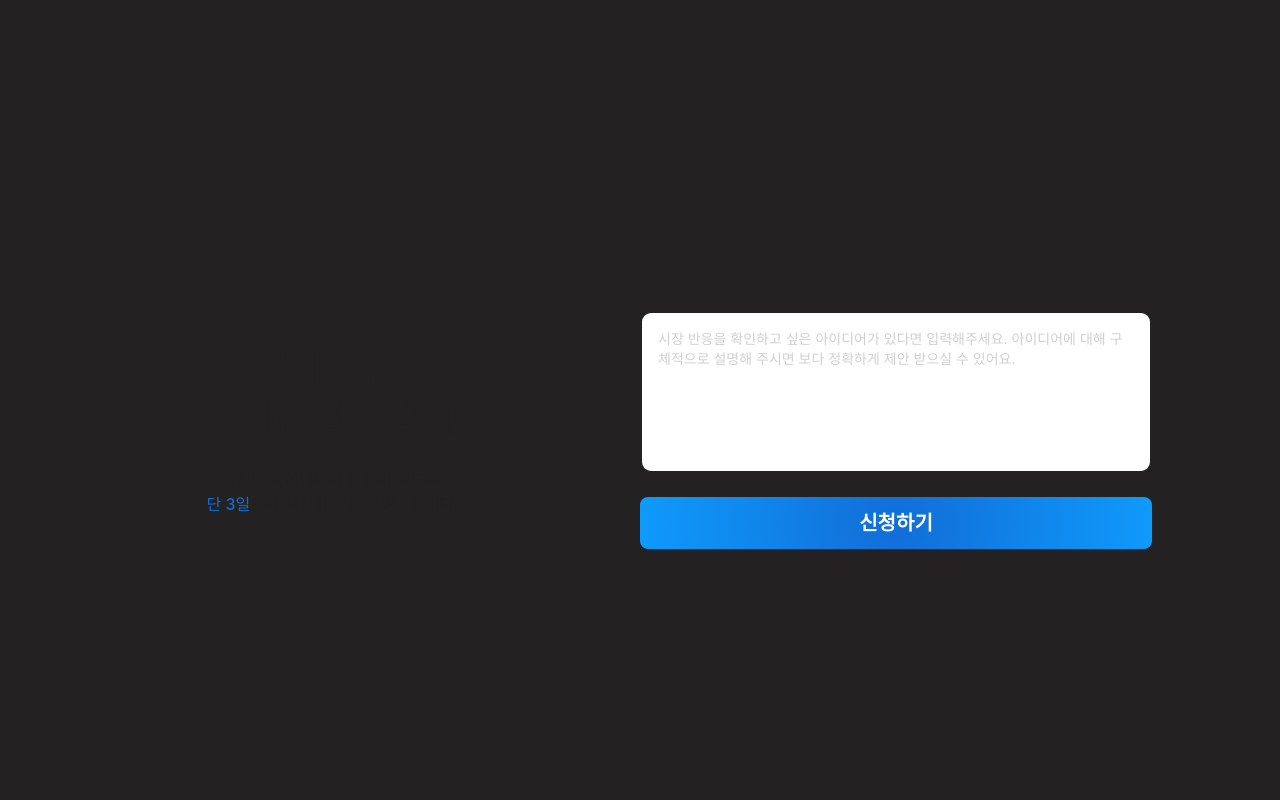
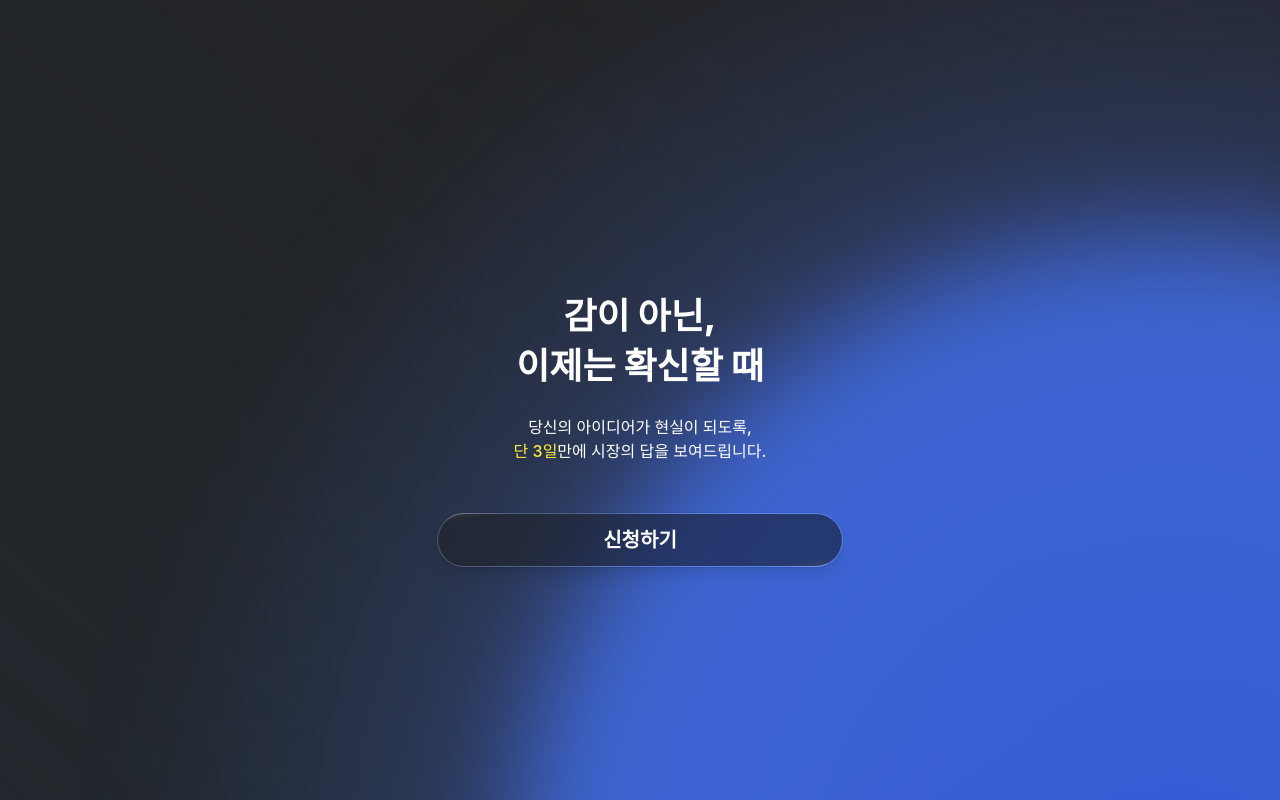
Before and after one commit to NIZ-Solutions/niz-front, a React (Create React App) app: page /landingpages/niz in a window 1280 px wide. Built offline with nearby package versions, Linux system fonts and the light colour scheme; no server answers.

Commit message:
✨: Add GA4 Event

```diff
--- a/src/App.tsx
+++ b/src/App.tsx
@@ -1,4 +1,5 @@
-import { BrowserRouter } from "react-router-dom";
+import { BrowserRouter, useLocation } from "react-router-dom";
+import Analytics from "./api/ga4/setAnalytics";
 import Router from "./router/router";
 import { Provider } from "react-redux";
 import { PersistGate } from "redux-persist/integration/react";
@@ -12,6 +13,25 @@ import Error from "./pages/Error";
 
 function App() {
   return (
+    <>
+      <svg xmlns="http://www.w3.org/2000/svg" className="hidden">
+        <defs>
+          <filter id="goo">
+            <feGaussianBlur
+              in="SourceGraphic"
+              stdDeviation="10"
+              result="blur"
+            />
+            <feColorMatrix
+              in="blur"
+              mode="matrix"
+              values="1 0 0 0 0  0 1 0 0 0  0 0 1 0 0  0 0 0 20 -6"
+              result="goo"
+            />
+            <feBlend in="SourceGraphic" in2="goo" />
+          </filter>
+        </defs>
+      </svg>
       <BrowserRouter>
         <ScrollToTop />
         <ErrorBoundary fallback={<Error />}>
@@ -24,6 +44,7 @@ function App() {
           </Provider>
         </ErrorBoundary>
       </BrowserRouter>
+    </>
   );
 }
 
--- /dev/null
+++ b/src/api/ga4/setAnalytics.ts
@@ -0,0 +1,11 @@
+import { useEffect } from "react";
+import ReactGA from "react-ga4";
+
+const Analytics = (pathname: String) => {
+  useEffect(() => {
+    ReactGA.send({ hitType: "pageview", page: pathname });
+    return;
+  }, [pathname]);
+};
+
+export default Analytics;
--- a/src/landingpages/Niz.tsx
+++ b/src/landingpages/Niz.tsx
@@ -1,11 +1,114 @@
+import { useEffect, useState } from "react";
 import Footer from "../components/layout/Footer";
 import Intro from "../main/Intro";
+import axios from "axios";
+import ReactGA from "react-ga4";
+import { useLocation } from "react-router-dom";
 
 export default function Niz() {
+  const handleBtn1 = () => {
+    ReactGA.event({
+      category: "NIZ_버튼1",
+      action: "버튼클릭",
+    });
+    window.location.href = "https://forms.gle/2uMgnFvXVPnEvzTM7";
+  };
+  const handleBtn2 = () => {
+    ReactGA.event({
+      category: "NIZ_버튼2",
+      action: "버튼클릭",
+    });
+    window.location.href = "https://forms.gle/2uMgnFvXVPnEvzTM7";
+  };
+  const location = useLocation();
+  const [initialized, setInitialized] = useState(false);
+
+  useEffect(() => {
+    if (!window.location.href.includes("localhost")) {
+      ReactGA.initialize(process.env.REACT_APP_GOOGLE_ANALYTICS_TRAKING_ID!);
+      setInitialized(true);
+    }
+  }, []);
+
+  // location 변경 감지시 pageview 이벤트 전송
+  useEffect(() => {
+    if (initialized) {
+      ReactGA.set({ page: location.pathname });
+      ReactGA.send("Landing_niz_");
+    }
+  }, [initialized, location]);
+
+  // 개발용
+  useEffect(() => {
+    ReactGA.initialize(process.env.REACT_APP_GOOGLE_ANALYTICS_TRAKING_ID!);
+    ReactGA.set({ page: location.pathname });
+    ReactGA.send("pageview");
+  }, [location]);
+
+  useEffect(() => {
+    axios
+      .post("https://accounts.google.com/o/oauth2/token", {
+        client_id: `${process.env.REACT_APP_OAUTH_CLIENT_ID}`,
+        client_secret: `${process.env.REACT_APP_OAUTH_CLIENT_SECRET}`,
+        refresh_token: `${process.env.REACT_APP_OAUTH_REFRESH_TOKEN}`,
+        grant_type: "refresh_token",
+      })
+      .then((res) => {
+        console.log(res);
+        axios
+          .post(
+            `https://analyticsdata.googleapis.com/v1beta/properties/${process.env.REACT_APP_GA4_PROPERTY_ID}:runReport`,
+            {
+              dimensions: [{ name: "dateHour" }],
+              metrics: [
+                { name: "active1DayUsers" },
+                { name: "active7DayUsers" },
+                { name: "checkouts" },
+                { name: "eventCount" },
+                { name: "eventCountPerUser" },
+                { name: "screenPageViews" },
+              ],
+              dateRanges: [{ startDate: "30daysAgo", endDate: "today" }],
+              keepEmptyRows: true,
+            },
+            {
+              headers: {
+                Authorization: `Bearer ${res.data.access_token}`,
+              },
+            },
+          )
+          .then((response) => {
+            console.log(response);
+          })
+          .catch((error) => {
+            console.log(error);
+          });
+      })
+      .catch((error) => {
+        console.log(error);
+      });
+  });
+
   return (
-    <div className="scrollbar-hide flex h-screen w-full min-w-[280px] snap-y snap-mandatory flex-col items-center justify-between overflow-y-scroll scroll-smooth text-black-000 dark:text-gray-000">
+    <div className="relative">
+      <div className="pointer-events-none fixed inset-[-20%] bottom-[-100px] -z-10 overflow-x-hidden bg-[linear-gradient(40deg,#0f99fb10,#232121)]">
+        <div className="inset-0 h-full w-full [filter:url(#goo)_blur(50px)]">
+          <div className="absolute left-[0%] top-[5%] h-full w-full md:left-[-20%] md:top-[-0%]">
+            <div className="absolute h-[150%] w-[150%] transform-gpu animate-[moveVertical_10s_ease_infinite] bg-[radial-gradient(circle_at_center,#4438ca80_0%,rgba(104,109,224,0)_50%)] opacity-80 mix-blend-overlay will-change-transform [backface-visibility:hidden] md:h-[200%] md:w-[200%]"></div>
+            <div className="absolute h-[150%] w-[150%] transform-gpu animate-[moveInCircle_10s_linear_reverse_infinite] bg-[radial-gradient(circle_at_center,#388bca3c_0%,rgba(126,214,223,0)_50%)] opacity-80 mix-blend-overlay will-change-transform [backface-visibility:hidden] md:h-[200%] md:w-[200%]"></div>
+            {/* 오른쪽 아래 큰 구 */}
+            <div className="absolute h-[150%] w-[150%] transform-gpu animate-[moveInCircle_10s_linear_infinite] bg-[radial-gradient(circle_at_center,#4438ca80_0%,rgba(223,249,251,0)_50%)] opacity-80 mix-blend-overlay will-change-transform [backface-visibility:hidden] md:h-[200%] md:w-[200%]"></div>
+            {/* 수평으로 움직이는 구 */}
+            <div className="absolute h-[150%] w-[150%] transform-gpu animate-[moveHorizontal_10s_ease_infinite] bg-[radial-gradient(circle_at_center,#0f99fb80_0%,rgba(255,121,121,0)_50%)] opacity-80 mix-blend-overlay will-change-transform [backface-visibility:hidden] md:h-[200%] md:w-[200%]"></div>
+            {/* 오른쪽 아래 큰 구 중심색 */}
+            <div className="absolute h-[150%] w-[150%] transform-gpu animate-[moveInCircle_10s_ease_infinite] bg-[radial-gradient(circle_at_center,#3f82cf80_0%,rgba(149,175,192,0)_50%)] opacity-80 mix-blend-overlay will-change-transform [backface-visibility:hidden] md:h-[200%] md:w-[200%]"></div>
+          </div>
+        </div>
+      </div>
+
+      <div className="scrollbar-hide flex h-screen w-full min-w-[280px] snap-y snap-mandatory flex-col items-center justify-between overflow-y-scroll scroll-smooth">
         {/* 신청하기 */}
-      <div className="flex min-h-screen w-full max-w-screen-lg snap-center snap-always flex-col items-center justify-center gap-8 px-7 pt-[60px] text-center md:flex-row md:justify-between lg:px-0">
+        <div className="flex min-h-screen w-full max-w-screen-lg snap-center snap-always flex-col items-center justify-center gap-12 px-7 pt-[60px] text-center lg:px-0">
           <div className="flex flex-col gap-6 md:min-w-[40%]">
             <h1 className="text-4xl font-extrabold leading-[50px]">
               감이 아닌,
@@ -15,25 +118,20 @@ export default function Niz() {
             <h2 className="font-medium">
               당신의 아이디어가 현실이 되도록,
               <br />
-            <p className="inline text-blue-001">단 3일</p>
+              <p className="inline text-[#ffec33]">단 3일</p>
               만에 시장의 답을 보여드립니다.
             </h2>
           </div>
-        <form className="submit flex h-fit w-full min-w-[280px] flex-col gap-6 md:max-w-[50%]">
-          <div className="min-h-[15svh] w-full animate-border content-center rounded-xl border-2 border-transparent [background:linear-gradient(45deg,#F5F5F5)_padding-box,conic-gradient(from_var(--border-angle),#D0D0D0_50%,_#126DD7_86%,_#0F9AFB_90%,_#126DD7_94%,_#D0D0D0_100%)_border-box]">
-            <div className="rounded-[9px] bg-white-000 p-4 dark:bg-black-000">
-              <textarea
-                id="submit-textarea"
-                className="min-h-[15svh] w-full resize-none bg-transparent placeholder:text-sm placeholder:text-gray-001"
-                placeholder="시장 반응을 확인하고 싶은 아이디어가 있다면 입력해주세요. 아이디어에 대해 구체적으로 설명해 주시면 보다 정확하게 제안 받으실 수 있어요."
-              ></textarea>
-            </div>
-          </div>
+          <form className="submit flex h-fit w-full min-w-[280px] flex-col gap-6 md:max-w-[40%]">
             <button
+              onClick={handleBtn1}
               type="button"
-            className="w-full rounded-lg bg-[radial-gradient(circle_at_center,_var(--tw-gradient-stops))] from-[#126DD7] to-[#0F9AFB] py-3 text-xl font-extrabold text-white-000"
+              id="btn-sub-main"
+              className="group relative inline-flex w-full items-center justify-center p-[2px] hover:drop-shadow"
             >
+              <span className="glowing-border inline-flex w-full items-center justify-center px-6 py-3 text-xl font-extrabold text-white shadow-lg ring-1 ring-black/5 backdrop-blur-sm backdrop-saturate-150 transition-transform duration-300 ease-out active:scale-[0.97] group-hover:scale-[0.985] supports-[backdrop-filter]:backdrop-blur-sm">
                 신청하기
+              </span>
             </button>
           </form>
         </div>
@@ -51,13 +149,18 @@ export default function Niz() {
           </div>
           {/* 폼으로이동 */}
           <button
+            onClick={handleBtn2}
             type="button"
-          className="w-full max-w-[500px] rounded-lg bg-[radial-gradient(circle_at_center,_var(--tw-gradient-stops))] from-[#126DD7] to-[#0F9AFB] py-3 text-xl font-extrabold text-white-000"
+            id="btn-sub-last"
+            className="group relative inline-flex w-full items-center justify-center p-[2px] hover:drop-shadow md:max-w-[40%]"
           >
+            <span className="glowing-border inline-flex w-full items-center justify-center px-6 py-3 text-xl font-extrabold text-white shadow-lg ring-1 ring-black/5 backdrop-blur-sm backdrop-saturate-150 transition-transform duration-300 ease-out active:scale-[0.97] group-hover:scale-[0.985] supports-[backdrop-filter]:backdrop-blur-sm">
               NIZ 시장검증 시작하기
+            </span>
           </button>
         </div>
         <Footer />
       </div>
+    </div>
   );
 }
--- a/src/main/Main.tsx
+++ b/src/main/Main.tsx
@@ -1,5 +1,3 @@
-import { useEffect } from "react";
-import ReactFullpage, { fullpageOptions } from "@fullpage/react-fullpage";
 import Footer from "../components/layout/Footer";
 import Intro from "./Intro";
 import Plan from "./Plan";
@@ -8,24 +6,6 @@ import Submit from "./Submit";
 export default function Main() {
   return (
     <div className="relative">
-      <svg xmlns="http://www.w3.org/2000/svg" className="hidden">
-        <defs>
-          <filter id="goo">
-            <feGaussianBlur
-              in="SourceGraphic"
-              stdDeviation="10"
-              result="blur"
-            />
-            <feColorMatrix
-              in="blur"
-              mode="matrix"
-              values="1 0 0 0 0  0 1 0 0 0  0 0 1 0 0  0 0 0 20 -6"
-              result="goo"
-            />
-            <feBlend in="SourceGraphic" in2="goo" />
-          </filter>
-        </defs>
-      </svg>
       <div className="pointer-events-none fixed inset-[-20%] bottom-[-100px] -z-10 overflow-x-hidden bg-[linear-gradient(40deg,#0f99fb10,#232121)]">
         <div className="inset-0 h-full w-full [filter:url(#goo)_blur(50px)]">
           <div className="absolute left-[0%] top-[5%] h-full w-full md:left-[-20%] md:top-[-0%]">
--- a/src/router/router.tsx
+++ b/src/router/router.tsx
@@ -1,4 +1,4 @@
-import { Route, Routes } from "react-router-dom";
+import { Route, Routes, useLocation } from "react-router-dom";
 import Error from "../pages/Error";
 import Main from "../main/Main";
 import Login from "../pages/Login";
@@ -9,8 +9,13 @@ import Complete from "../pages/Complete";
 import Niz from "../landingpages/Niz";
 import Loading from "../pages/Loading";
 import SubscriptionLoading from "../pages/SubscriptionLoading";
+import Analytics from "../api/ga4/setAnalytics";
 
 export default function router() {
+  // eslint-disable-next-line react-hooks/rules-of-hooks
+  const location = useLocation();
+  Analytics(location.pathname);
+
   return (
     <Routes>
       <Route path="*" element={<Error />} />
```
Lines whose indentation alone changed are shown as unchanged.
